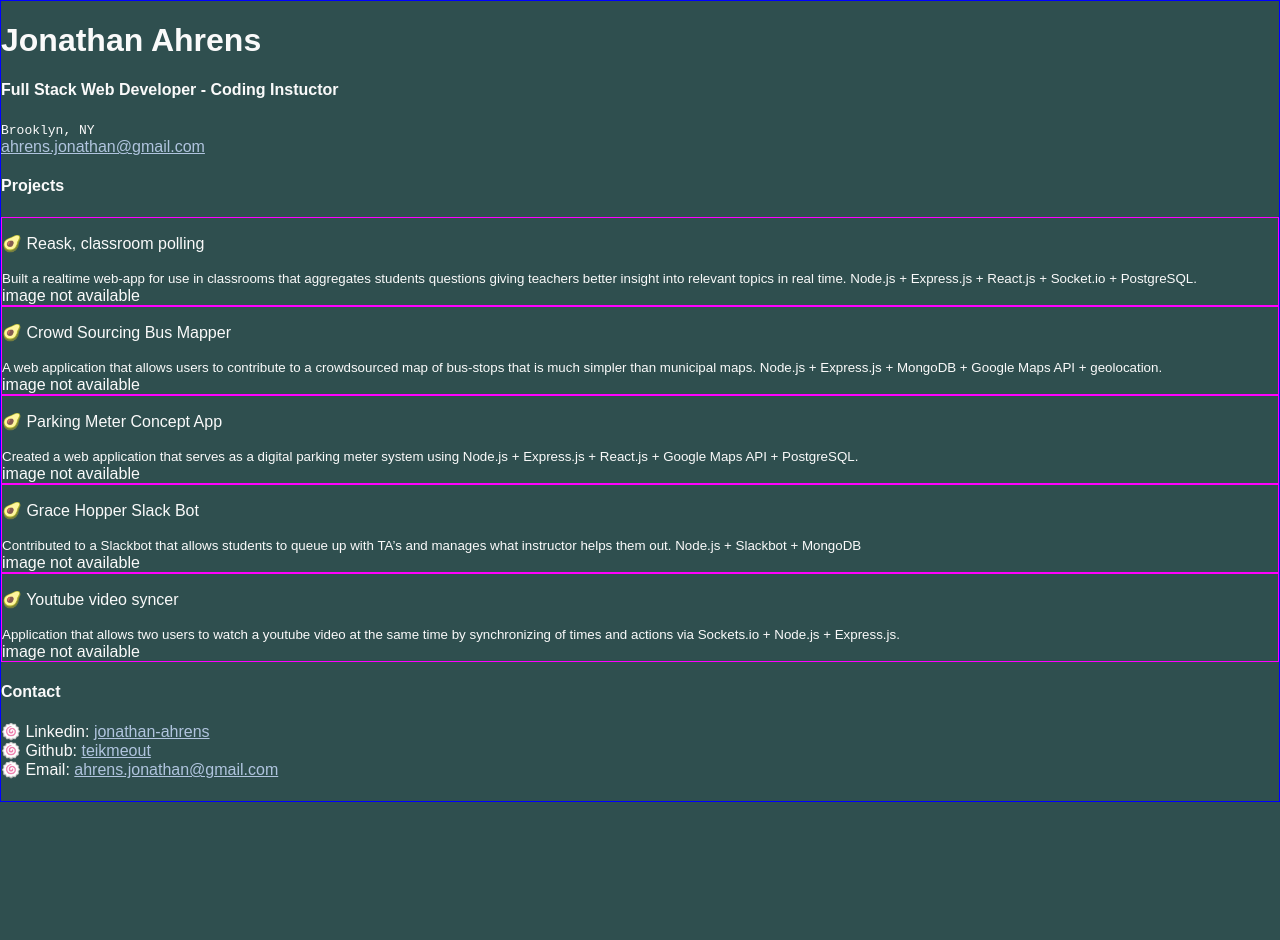
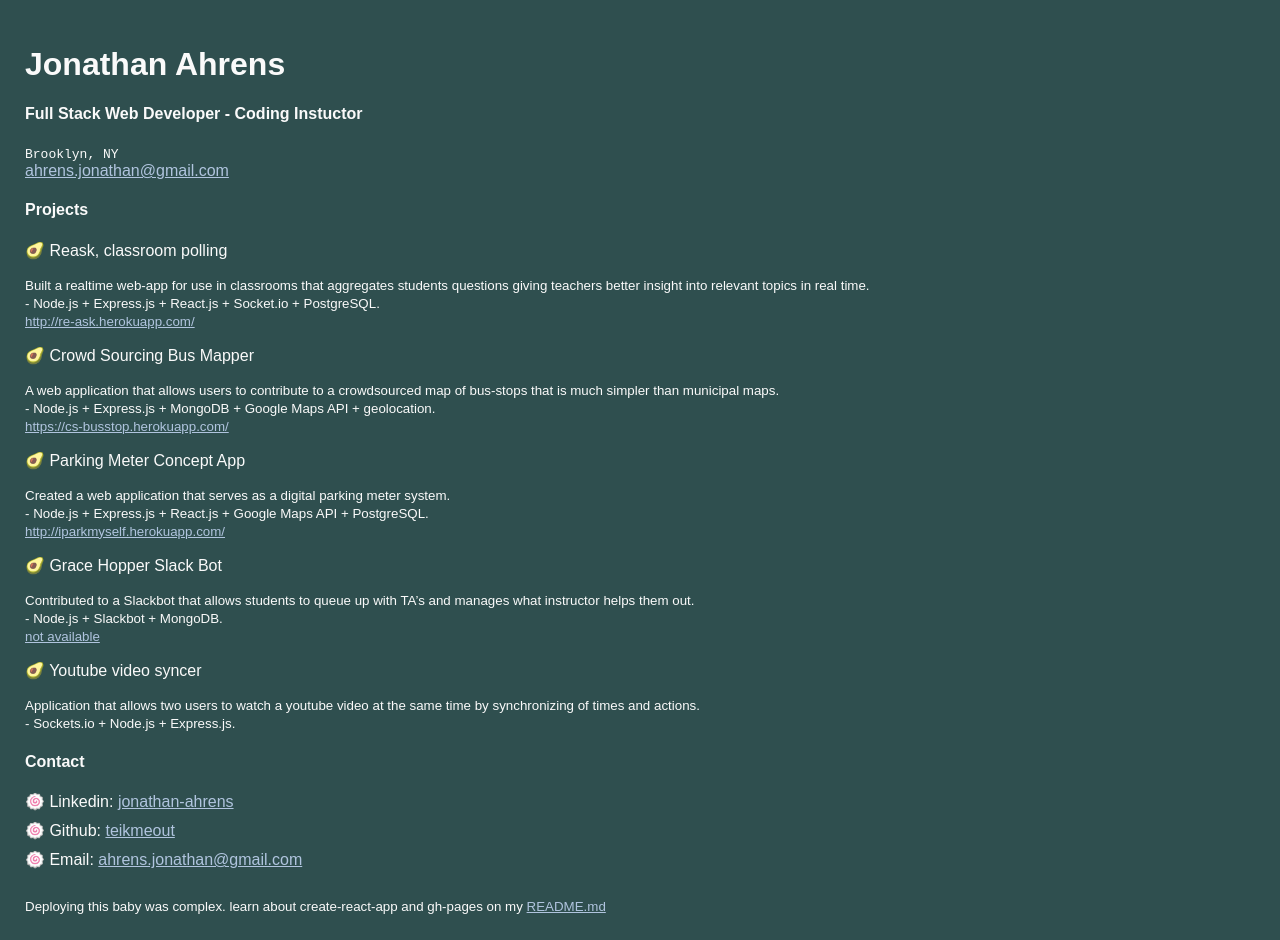
Before and after one commit to teikmeout/teikmeout.github.io, a React (Create React App) app: page / in a window 1280 px wide. Before the commit the page ends 822 px from the top, so only its background shows below. Built offline with nearby package versions, Linux system fonts and the light colour scheme.

Commit message:
changes to layout and content

```diff
--- a/src/App.css
+++ b/src/App.css
@@ -9,3 +9,17 @@ a:visited {
 a:hover {
   color: magenta;
 }
+
+.cont {
+  /*border: 1px solid orange;*/
+}
+
+.bottom-link:link, .bottom-link:visited {
+  /*background-color: red;*/
+  /*padding: 10px;*/
+  /*display: inline-block;*/
+}
+
+.contact-info {
+  margin: 10px 0 10px 0;
+}
--- a/src/App.js
+++ b/src/App.js
@@ -11,8 +11,8 @@ class App extends Component {
         {
           name: "Reask, classroom polling",
           desc: `Built a realtime web-app for use in classrooms that aggregates students questions giving
-          teachers better insight into relevant topics in real time.
-          Node.js + Express.js + React.js + Socket.io + PostgreSQL.`,
+          teachers better insight into relevant topics in real time.`,
+          tech: `Node.js + Express.js + React.js + Socket.io + PostgreSQL.`,
           imageurl: "image not available",
           link: "http://re-ask.herokuapp.com/",
           github: ""
@@ -20,29 +20,32 @@ class App extends Component {
         {
           name: "Crowd Sourcing Bus Mapper",
           desc: `A web application that allows users to contribute to a crowdsourced map of bus-stops
-          that is much simpler than municipal maps.
-          Node.js + Express.js + MongoDB + Google Maps API + geolocation.`,
+          that is much simpler than municipal maps.`,
+          tech: `Node.js + Express.js + MongoDB + Google Maps API + geolocation.`,
           imageurl: "image not available",
           link: "https://cs-busstop.herokuapp.com/",
           github: ""
         },
         {
           name: "Parking Meter Concept App",
-          desc: `Created a web application that serves as a digital parking meter system using Node.js + Express.js + React.js + Google Maps API + PostgreSQL.`,
+          desc: `Created a web application that serves as a digital parking meter system.`,
+          tech: `Node.js + Express.js + React.js + Google Maps API + PostgreSQL.`,
           imageurl: "image not available",
           link: "http://iparkmyself.herokuapp.com/",
           github: ""
         },
         {
           name: "Grace Hopper Slack Bot",
-          desc: `Contributed to a Slackbot that allows students to queue up with TA’s and manages what instructor helps them out. Node.js + Slackbot + MongoDB`,
+          desc: `Contributed to a Slackbot that allows students to queue up with TA’s and manages what instructor helps them out.`,
+          tech: `Node.js + Slackbot + MongoDB.`,
           imageurl: "image not available",
           link: "not available",
           github: "https://github.com/teikmeout/gracehopper"
         },
         {
           name: "Youtube video syncer",
-          desc: `Application that allows two users to watch a youtube video at the same time by  synchronizing  of times and actions via Sockets.io + Node.js + Express.js.`,
+          desc: `Application that allows two users to watch a youtube video at the same time by  synchronizing  of times and actions.`,
+          tech: `Sockets.io + Node.js + Express.js.`,
           imageurl: "image not available",
           link: "",
           github: ""
@@ -57,7 +60,8 @@ class App extends Component {
       <div className="cont">
         <h1>Jonathan Ahrens</h1>
         <h4>Full Stack Web Developer - Coding Instuctor</h4>
-        <code>Brooklyn, NY</code> <br />
+        <code>Brooklyn, NY</code>
+        <br/>
         <a href="mailto:ahrens.jonathan@gmail.com">ahrens.jonathan@gmail.com</a>
 
         <h4>Projects</h4>
@@ -66,10 +70,12 @@ class App extends Component {
           />
 
         <h4>Contact</h4>
-          <div><span aria-label="avo" role="img">🍥</span> Linkedin: <a href="https://www.linkedin.com/in/ahrens-jonathan/">jonathan-ahrens</a></div>
-          <div><span aria-label="avo" role="img">🍥</span> Github: <a href="https://github.com/teikmeout">teikmeout</a></div>
-          <div><span aria-label="avo" role="img">🍥</span> Email: <a href="mailto:ahrens.jonathan@gmail.com">ahrens.jonathan@gmail.com</a></div>
-    </div>
+        <div className="contact-info"><span aria-label="avo" role="img">🍥</span> Linkedin: <a className="bottom-link" href="https://www.linkedin.com/in/ahrens-jonathan/">jonathan-ahrens</a></div>
+        <div className="contact-info"><span aria-label="avo" role="img">🍥</span> Github: <a className="bottom-link" href="https://github.com/teikmeout">teikmeout</a></div>
+        <div className="contact-info"><span aria-label="avo" role="img">🍥</span> Email: <a className="bottom-link" href="mailto:ahrens.jonathan@gmail.com">ahrens.jonathan@gmail.com</a></div>
+        <br/>
+        <small>Deploying this baby was complex. learn about create-react-app and gh-pages on my <a href="https://github.com/teikmeout/teikmeout.github.io/blob/create-react-app/README.md">README.md</a></small>
+      </div>
     );
   }
 }
--- a/src/Projects.css
+++ b/src/Projects.css
@@ -1,5 +1,9 @@
 .whole-proj {
-  border: 1px solid magenta;
+  /*border: 1px solid magenta;*/
+}
+
+.proj-title {
+  /*border: 1px solid lime;*/
 }
 
 @media (max-width: 500px) {
--- a/src/Projects.jsx
+++ b/src/Projects.jsx
@@ -17,7 +17,13 @@ function Projects(props) {
                   {el.desc}
                 </small>
               </div>
-            <div key={"img-cont"+i} className="img-cont">{el.imageurl}</div>
+              <div>
+                <small>- {el.tech}</small>
+              </div>
+              <div>
+                <small><a href={el.link}>{el.link}</a></small>
+              </div>
+            {/*<div key={"img-cont"+i} className="img-cont"><small key={"small-img-desc"+i}>{el.imageurl}</small></div>*/}
           </div>
         </div>
     )
--- a/src/index.css
+++ b/src/index.css
@@ -1,10 +1,14 @@
+* {
+  box-sizing: border-box;
+}
+
 html {
-  height: 100%;
+  /*not defining height helped me keep this a little more responsive*/
   margin: 0;
-  padding: 0;
-  border: 1px solid blue;
+  padding: 25px;
 }
 body {
+  /*border: 1px solid chartreuse;*/
   height: 100%;
   margin: 0;
   padding: 0;
@@ -12,3 +16,10 @@ body {
   background-color: #2F4F4F;
   color: #FAFAFA;
 }
+
+@media (max-width: 500px) {
+  html {
+    /*border: 1px solid blue;*/
+    padding: 15px;
+  }
+}
```
